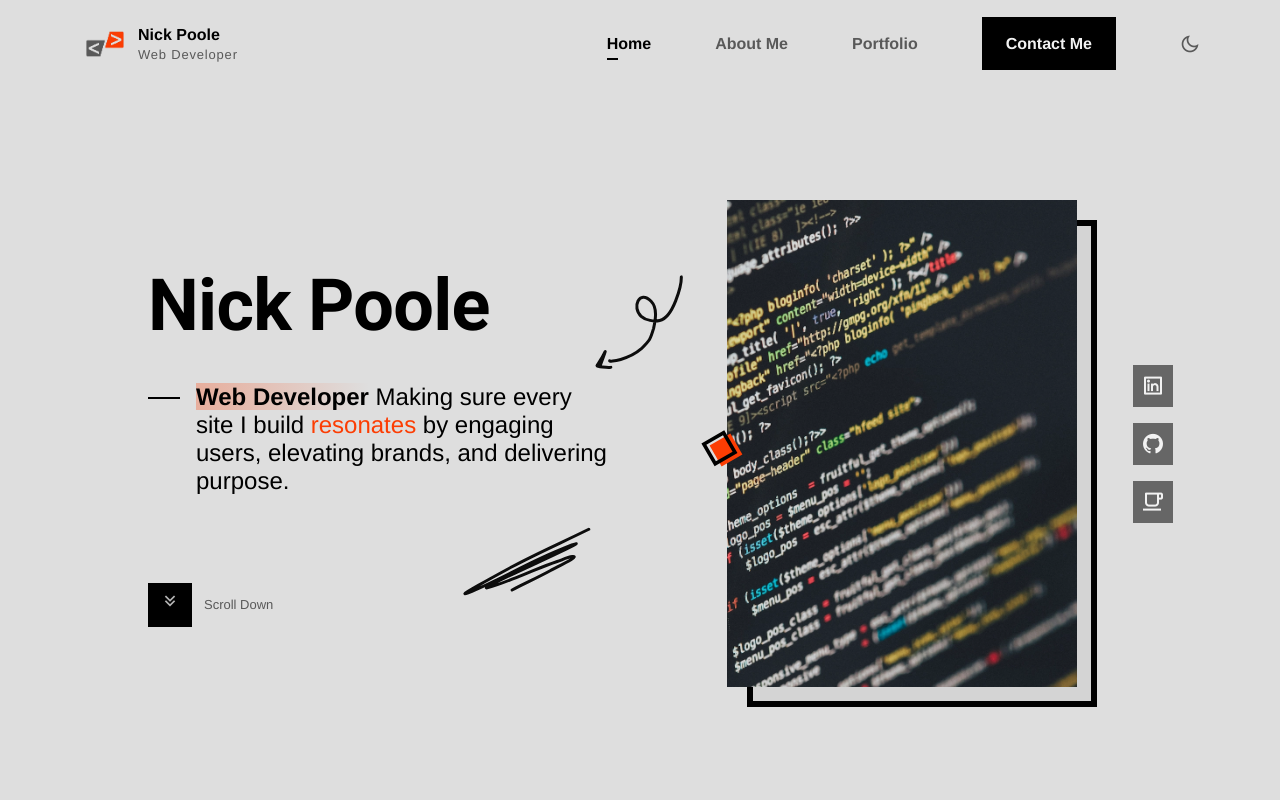
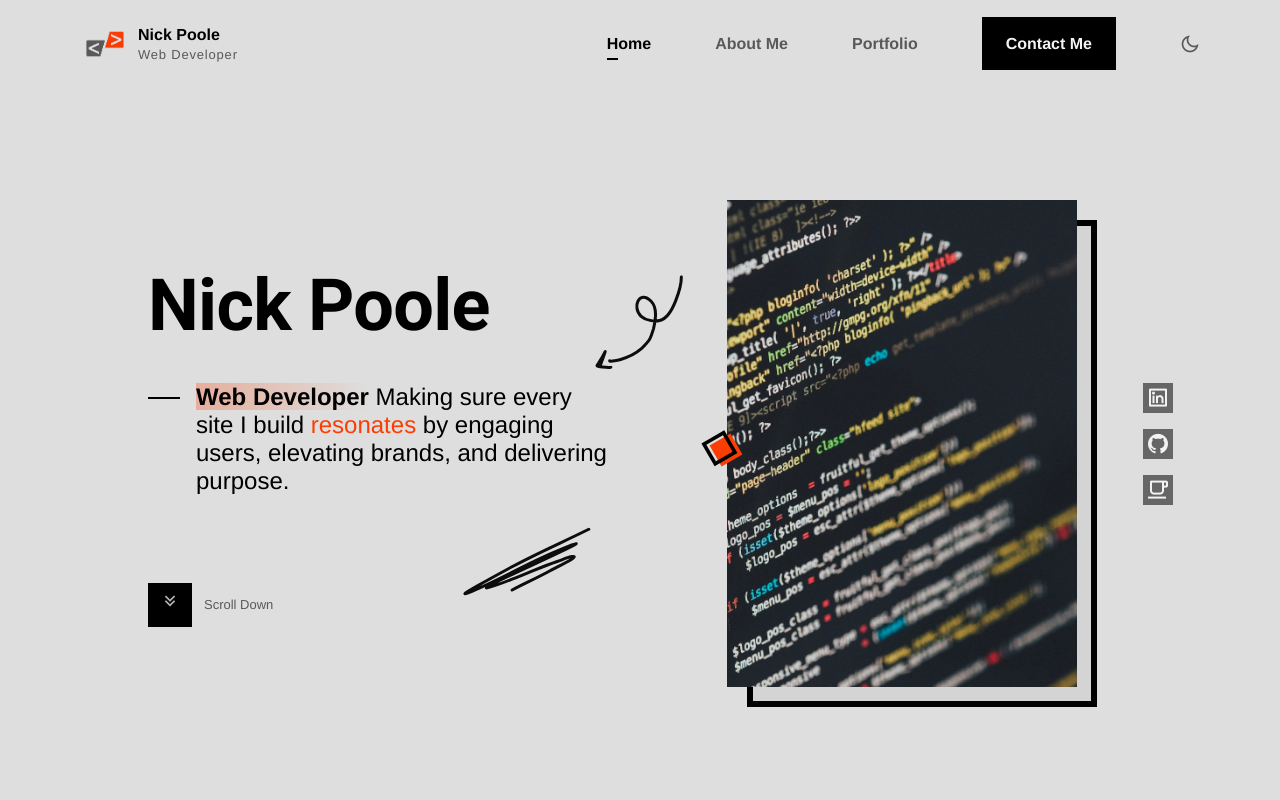
Before and after one commit to nick-poole/.dev, a website: page public/index.html in a window 1280 px wide. Shown: the top 800 px of the page. Drawn offline with nearby package versions, Linux system fonts and the light colour scheme; a web font is replaced by a local one.

Commit message:
fix: elongated home social link icons on iOS

```diff
--- a/src/scss/components/_home.scss
+++ b/src/scss/components/_home.scss
@@ -64,12 +64,23 @@
 			color: var(--white-color);
 			font-size: 1.25rem;
 			padding: 6px;
-			display: grid;
-			place-items: center;
+
+			display: flex;
+			align-items: center;
+			justify-content: center;
+
+			width: 30px;
+			height: 30px;
+			aspect-ratio: 1 / 1;
+
 			transition: background-color 0.3s;
 
 			&:hover {
 				background-color: var(--black-color);
+			}
+			i {
+				display: inline-block;
+				line-height: 1;
 			}
 		}
 	}
```
Also changed, not shown: public/css/styles.css.
